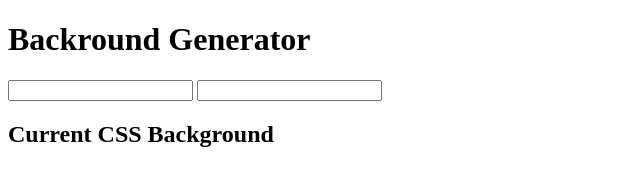
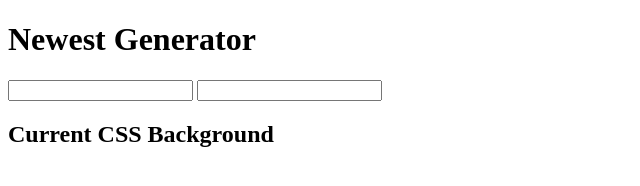
Before and after one commit to StavrosCaptain/background-generator, a plain HTML site: page index.html in a window 1280 px wide. Shown: the whole page, without its empty margins (0-640 px from the left). Drawn offline with Linux system fonts and the light colour scheme.

Commit message:
new title again

```diff
--- a/index.html
+++ b/index.html
@@ -8,7 +8,7 @@
     <title>Document</title>
 </head>
 <body id='gradient'>
-    <h1>Backround Generator</h1>
+    <h1>Newest Generator</h1>
     <input class="color1">
     <input class="color2">
     <h2>Current CSS Background</h2>
```
